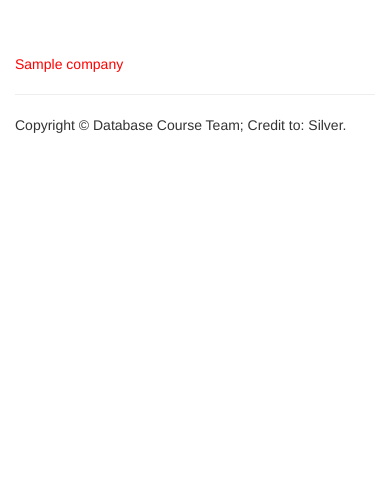
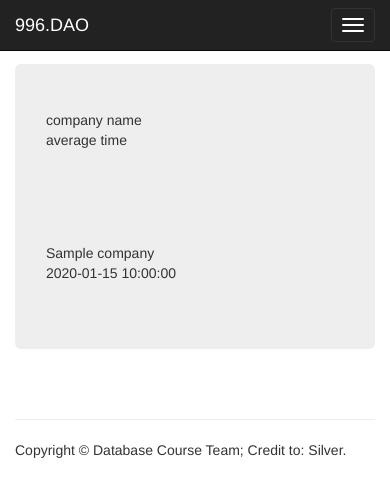
Before and after one commit to 996-dao/work-track, a Flask app: template templates/996_company_chart.html in a window 390 px wide. Shown: the top 497 px of the page. Run offline with Flask 2, Linux system fonts and the light colour scheme; the template is opened without the code that fills it: most values are stand-ins (such as "Sample title", 1, 10 or a date in 2020); some libraries are stand-ins or nearby versions.

Commit message:
the company chart and work track

```diff
--- a/templates/996_company_chart.html
+++ b/templates/996_company_chart.html
@@ -1,46 +1,30 @@
 <!DOCTYPE html>
 <!-- saved from url=(0042)https://v3.bootcss.com/examples/jumbotron/ -->
-<html lang="zh-CN">
-  <head>
-    <meta http-equiv="Content-Type" content="text/html; charset=UTF-8" />
+<html lang="zh-CN"><head><meta http-equiv="Content-Type" content="text/html; charset=UTF-8">
 
-    <meta http-equiv="X-UA-Compatible" content="IE=edge" />
-    <meta name="viewport" content="width=device-width, initial-scale=1" />
+    <meta http-equiv="X-UA-Compatible" content="IE=edge">
+    <meta name="viewport" content="width=device-width, initial-scale=1">
     <!-- 上述3个meta标签*必须*放在最前面，任何其他内容都*必须*跟随其后！ -->
-    <meta
-      name="description"
-      content="The most active posts/users in certain section in 996.DAO."
-    />
-    <meta name="author" content="Silver" />
-    <link
-      rel="icon"
-      href="{{ url_for('static', filename='images/favicon.ico') }}"
-    />
+    <meta name="description" content="The user-management in 996.DAO.">
+    <meta name="author" content="Silver">
+    <link rel="icon" href="{{ url_for('static', filename='images/favicon.ico') }}">
 
-    <title>996 Company Chart</title>
+
+    <title>996.DAO Company Chart</title>
+
 
     <!-- Bootstrap core CSS -->
-    <link
-      rel="stylesheet"
-      href="{{ url_for('static', filename='css/bootstrap.min.css') }}"
-    />
+    <link rel="stylesheet" href="{{ url_for('static', filename='css/bootstrap.min.css') }}" >
 
     <!-- IE10 viewport hack for Surface/desktop Windows 8 bug -->
-    <link
-      rel="stylesheet"
-      href="{{ url_for('static', filename='css/ie10-viewport-bug-workaround.css') }}"
-    />
+    <link rel="stylesheet" href="{{ url_for('static', filename='css/ie10-viewport-bug-workaround.css') }}" >
 
     <!-- Custom styles for this template -->
-    <link
-      rel="stylesheet"
-      href="{{ url_for('static', filename='css/jumbotron.css') }}"
-    />
+    <link rel="stylesheet" href="{{ url_for('static', filename='css/jumbotron.css') }}">
 
     <!-- Just for debugging purposes. Don't actually copy these 2 lines! -->
-    <!--[if lt IE 9
-      ]><script src="../../assets/js/ie8-responsive-file-warning.js"></script
-    ><![endif]-->
+    <!--[if lt IE 9]><script src="../../assets/js/ie8-responsive-file-warning.js"></script><![endif]-->
+
 
     <!-- HTML5 shim and Respond.js for IE8 support of HTML5 elements and media queries -->
     <!--[if lt IE 9]>
@@ -50,18 +34,86 @@
   </head>
 
   <body>
+
+    <nav class="navbar navbar-inverse navbar-fixed-top">
+      <div class="container">
+        <div class="navbar-header">
+          <button type="button" class="navbar-toggle collapsed" data-toggle="collapse" data-target="#navbar" aria-expanded="false" aria-controls="navbar">
+            <span class="sr-only">Toggle navigation</span>
+            <span class="icon-bar"></span>
+            <span class="icon-bar"></span>
+            <span class="icon-bar"></span>
+          </button>
+          <a class="navbar-brand" href="{{ url_for('show_all_sections') }}">996.DAO</a>
+        </div>
+        <div class="navbar-collapse collapse">
+          <div class="navbar-left">
+            <a class="navbar-brand" href="{{ url_for('show_profile') }}"><p> User: {{ username }} </p></a>
+              <div class="navbar-brand">All-Users</div>
+          </div>
+          <div id="navbar" class="navbar-collapse collapse">
+            <form class="navbar-form navbar-right" method="post" action="/search">
+              <div class="form-group">
+                <input type="text" class="form-control" placeholder="Anything interesting?" name="searching" required>
+              </div>
+              <button type="submit" class="btn btn-primary">Search</button>
+              <a href="{{ url_for('search') }}" class="btn btn-success">Advanced Search</a>
+              {% if admin %}
+              <a href="{{ url_for('manage_user') }}" class="btn btn-warning">Manage Users</a>
+              {% endif %}
+            </form>
+          </div><!--/.navbar-collapse -->
+        </div>
+      </div>
+    </nav>
+
     <!-- Main jumbotron for a primary marketing message or call to action -->
     <div class="container" style="margin-top:1vw">
-      {% for company in companies %}
+        {% if error != None %}
+        <p><font color="red">{{ error }}</font></p>
+        {% endif %}
+    <div class="jumbotron">
 
-      <div style="color: red;">{{ company['name'] }}</div>
+      <div class="container" >
+          <div class="row">
+                <div class="alert alert-primary" role="alert">
+                <div class="row">
+                      <div class="col-md-6">
+                        <span>company name</span>
+                      </div>
+                      <div class="col-md-6">
+                        <span>average time</span>
+                      </div>
+                  </div>
+                </div>
 
-      {% endfor %}
-      <hr />
+          </div>
+          <hr/>
+          {% for company in companies %}
+          <div class="row">
+                  <div class="alert alert-{{company['type']}}" role="alert">
+                    <div class="row">
+                      <div class="col-md-6">
+                        {{ company['name'] }}
+                      </div>
+                      <div class="col-md-6">
+                        {{ company['workTime'] }}
+                      </div>
+                    </div>
+                  </div>
+          </div>
+
+    {% endfor %}
+      </div>
+
+    </div>
+        <br/>
+
+    <hr>
       <footer>
         <p>Copyright © Database Course Team; Credit to: Silver.</p>
-      </footer>
-      <!-- /container -->
+      </footer> <!-- /container -->
     </div>
-  </body>
-</html>
+
+
+</body></html>
--- a/templates/allsections.html
+++ b/templates/allsections.html
@@ -58,6 +58,7 @@
               </div>
               <button type="submit" class="btn btn-primary">Search</button>
               <a href="{{ url_for('search') }}" class="btn btn-success">Advanced Search</a>
+              <a href="{{ url_for('userWorkTrack') }}" class="btn btn-info">Work Track</a>
               {% if admin %}
               <a href="{{ url_for('manage_user') }}" class="btn btn-warning">Manage Users</a>
               {% else %}
--- a/time_track_call.py
+++ b/time_track_call.py
@@ -25,12 +25,13 @@ contract_addr = "0x12c73DFc5Cb2B2dbb492EBb19c0171771AB0CECC"
 
 
 def get_contract_interface(filepath, contract_name):
-    contract_code_file = open(filepath,"r")
+    contract_code_file = open(filepath, "r")
     contract_source_code = contract_code_file.read()
     compiled_sol = compile_source(contract_source_code)  # Compiled source code
     contract_interface = compiled_sol[f'<stdin>:{contract_name}']
 
     return contract_interface
+
 
 contract_interface = get_contract_interface(filepath, 'TimeTrack')
 timeTrack = w3.cpc.contract(
@@ -38,9 +39,11 @@ timeTrack = w3.cpc.contract(
     abi=contract_interface['abi'],
 )
 
+
 def creat_contract():
     # Instantiate and deploy contract
-    Contract = w3.cpc.contract(abi=contract_interface['abi'], bytecode=contract_interface['bin'])
+    Contract = w3.cpc.contract(
+        abi=contract_interface['abi'], bytecode=contract_interface['bin'])
     # Submit the transaction that deploys the contract
     from_addr = w3.toChecksumAddress(account_addr)
     tx_hash = Contract.constructor().raw_transact({
@@ -60,26 +63,29 @@ def creat_contract():
 
     return tx_receipt.contractAddress
 
+
 def callPunchIn():
     w3 = Web3(Web3.HTTPProvider(url))
     from_addr = w3.toChecksumAddress(account_addr)
     tx_hash = timeTrack.functions.doPunchIN().raw_transact({
         'gas': 300000,
-        'from':from_addr,
+        'from': from_addr,
         'value': 0,
-    },keypath,password,42)
+    }, keypath, password, 42)
     # Wait for transaction to be mined...
     w3.cpc.waitForTransactionReceipt(tx_hash)
+    print("call punch in")
     return timeTrack.functions.displayPunchTime().call()
+
 
 def callPunchOut():
     w3 = Web3(Web3.HTTPProvider(url))
     from_addr = w3.toChecksumAddress(account_addr)
     tx_hash = timeTrack.functions.doPunchOUT().raw_transact({
         'gas': 300000,
-        'from':from_addr,
+        'from': from_addr,
         'value': 0,
-    },keypath,password,42)
+    }, keypath, password, 42)
     # Wait for transaction to be mined...
     w3.cpc.waitForTransactionReceipt(tx_hash)
     return call_displayMyHistory()
@@ -90,12 +96,13 @@ def callAddEmployee():
     from_addr = w3.toChecksumAddress(account_addr)
     tx_hash = timeTrack.functions.addEmployee().raw_transact({
         'gas': 300000,
-        'from':from_addr,
+        'from': from_addr,
         'value': 0,
-    },keypath,password,42)
+    }, keypath, password, 42)
     # Wait for transaction to be mined...
     w3.cpc.waitForTransactionReceipt(tx_hash)
     return timeTrack.functions.getEmployees().call()
+
 
 def call_contract():
     w3 = Web3(Web3.HTTPProvider(url))
@@ -104,6 +111,7 @@ def call_contract():
         timeTrack.functions.getEmployees().call()
     )
     return timeTrack.functions.getEmployees().call()
+
 
 def call_displayMyHistory():
     w3 = Web3(Web3.HTTPProvider(url))
@@ -115,7 +123,8 @@ def call_displayMyHistory():
         timeTrack.functions.displayMyPunchOuts().call()
     )
 
-    return { "punchIns": timeTrack.functions.displayMyPunchIns().call(), "punchOuts": timeTrack.functions.displayMyPunchOuts().call()}
+    return {"punchIns": timeTrack.functions.displayMyPunchIns().call(), "punchOuts": timeTrack.functions.displayMyPunchOuts().call()}
+
 
 def call_displayMe():
     w3 = Web3(Web3.HTTPProvider(url))
@@ -133,7 +142,8 @@ def call_displayMe():
         timeTrack.functions.displayMyAddr().call()
     )
 
-    return timeTrack.functions.displayMyOvertimeCount().call()
+    return {"overtimeCount": timeTrack.functions.displayMyOvertimeCount().call(), "punchStatus": timeTrack.functions.displayMyPunchStatus().call()}
+
 
 def call_display_global():
     w3 = Web3(Web3.HTTPProvider(url))
@@ -153,6 +163,7 @@ def call_display_global():
 
     return timeTrack.functions.displayTotalOvertimeCount().call()
 
+
 if __name__ == '__main__':
 
     # creat_contract()
```
Also changed, not shown: minibbs.py (+91 -36 lines), templates/user_work_track.html (+116 -55 lines).
